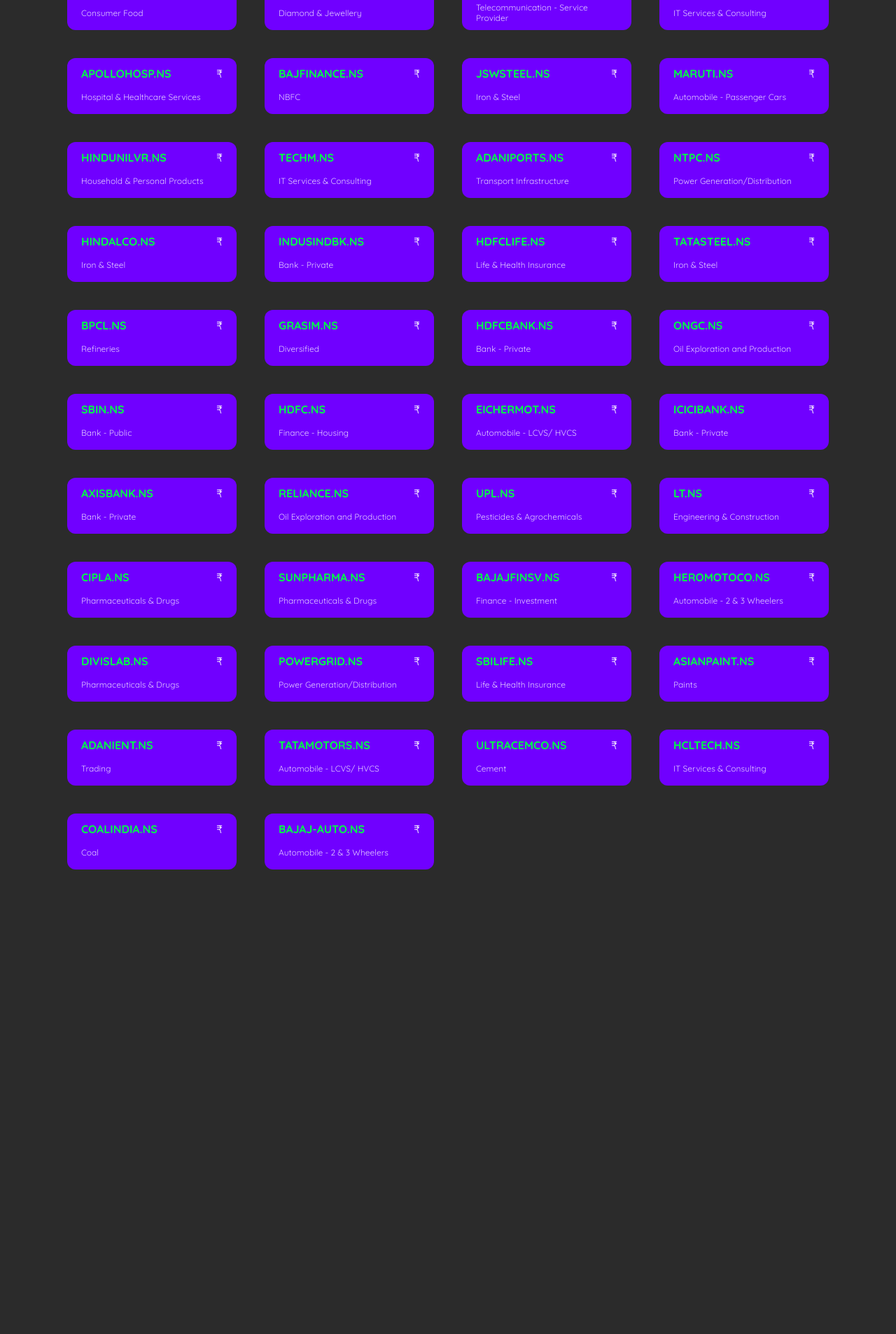
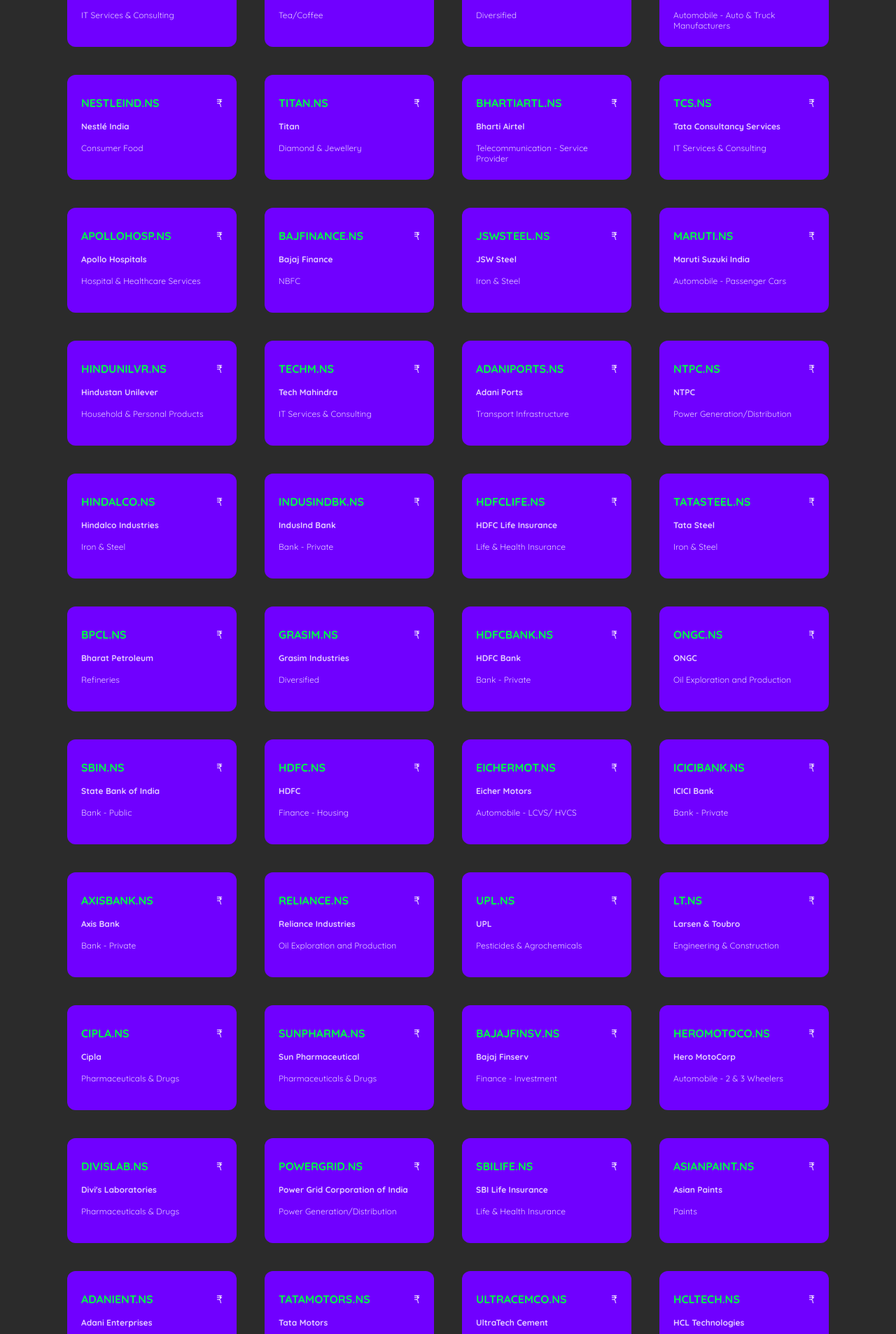
Before and after one commit to hackrx40/PS3-Z.T.I., a React (Create React App) app in the folder hackrx-frontend/: page /stocks in a window 1280 px wide. Shown: the part 413-2320 px from the top of the page at 70% size. Before the commit the page ends 1706 px from the top, so only its background shows below. Built offline with nearby package versions, Linux system fonts and the light colour scheme; no server answers.

Commit message:
Fix /stocks layout and change the dummy stock data

```diff
--- a/hackrx-frontend/src/Dummy/DummyStocks.jsx
+++ b/hackrx-frontend/src/Dummy/DummyStocks.jsx
@@ -24,301 +24,301 @@
     {
         "id": "s_0001",
         "symbol": "BRITANNIA.NS",
-        "category": "Consumer Food",
-        "description": "Britannia Industries Limited"
+        "name": "Britannia",
+        "category": "Consumer Food"
     },
     {
         "id": "s_0002",
         "symbol": "INFY.NS",
-        "category": "IT Services & Consulting",
-        "description": "Infosys Limited"
+        "name": "Infosys",
+        "category": "IT Services & Consulting"
     },
     {
         "id": "s_0003",
         "symbol": "KOTAKBANK.NS",
-        "category": "Bank - Private",
-        "description": "Kotak Mahindra Bank Limited"
+        "name": "Kotak Mahindra Bank",
+        "category": "Bank - Private"
     },
     {
         "id": "s_0004",
         "symbol": "DRREDDY.NS",
-        "category": "Pharmaceuticals & Drugs",
-        "description": "Dr. Reddy's Laboratories Limited"
+        "name": "Dr. Reddy's Laboratories",
+        "category": "Pharmaceuticals & Drugs"
     },
     {
         "id": "s_0005",
         "symbol": "WIPRO.NS",
-        "category": "IT Services & Consulting",
-        "description": "Wipro Limited"
+        "name": "Wipro",
+        "category": "IT Services & Consulting"
     },
     {
         "id": "s_0006",
         "symbol": "TATACONSUM.NS",
-        "category": "Tea/Coffee",
-        "description": "Tata Consumer Products Limited"
+        "name": "Tata Consumer Products",
+        "category": "Tea/Coffee"
     },
     {
         "id": "s_0007",
         "symbol": "ITC.NS",
-        "category": "Diversified",
-        "description": "ITC Limited"
+        "name": "ITC",
+        "category": "Diversified"
     },
     {
         "id": "s_0008",
         "symbol": "M&M.NS",
-        "category": "Automobile - Auto & Truck Manufacturers",
-        "description": "Mahindra & Mahindra Limited"
+        "name": "Mahindra & Mahindra",
+        "category": "Automobile - Auto & Truck Manufacturers"
     },
     {
         "id": "s_0009",
         "symbol": "NESTLEIND.NS",
-        "category": "Consumer Food",
-        "description": "Nestlé India Limited"
+        "name": "Nestlé India",
+        "category": "Consumer Food"
     },
     {
         "id": "s_0010",
         "symbol": "TITAN.NS",
-        "category": "Diamond & Jewellery",
-        "description": "Titan Company Limited"
+        "name": "Titan",
+        "category": "Diamond & Jewellery"
     },
     {
         "id": "s_0011",
         "symbol": "BHARTIARTL.NS",
-        "category": "Telecommunication - Service Provider",
-        "description": "Bharti Airtel Limited"
+        "name": "Bharti Airtel",
+        "category": "Telecommunication - Service Provider"
     },
     {
         "id": "s_0012",
         "symbol": "TCS.NS",
-        "category": "IT Services & Consulting",
-        "description": "Tata Consultancy Services Limited"
+        "name": "Tata Consultancy Services",
+        "category": "IT Services & Consulting"
     },
     {
         "id": "s_0013",
         "symbol": "APOLLOHOSP.NS",
-        "category": "Hospital & Healthcare Services",
-        "description": "Apollo Hospitals Enterprise Limited"
+        "name": "Apollo Hospitals",
+        "category": "Hospital & Healthcare Services"
     },
     {
         "id": "s_0014",
         "symbol": "BAJFINANCE.NS",
-        "category": "NBFC",
-        "description": "Bajaj Finance Limited"
+        "name": "Bajaj Finance",
+        "category": "NBFC"
     },
     {
         "id": "s_0015",
         "symbol": "JSWSTEEL.NS",
-        "category": "Iron & Steel",
-        "description": "JSW Steel Limited"
+        "name": "JSW Steel",
+        "category": "Iron & Steel"
     },
     {
         "id": "s_0016",
         "symbol": "MARUTI.NS",
-        "category": "Automobile - Passenger Cars",
-        "description": "Maruti Suzuki India Limited"
+        "name": "Maruti Suzuki India",
+        "category": "Automobile - Passenger Cars"
     },
     {
         "id": "s_0017",
         "symbol": "HINDUNILVR.NS",
-        "category": "Household & Personal Products",
-        "description": "Hindustan Unilever Limited"
+        "name": "Hindustan Unilever",
+        "category": "Household & Personal Products"
     },
     {
         "id": "s_0018",
         "symbol": "TECHM.NS",
-        "category": "IT Services & Consulting",
-        "description": "Tech Mahindra Limited"
+        "name": "Tech Mahindra",
+        "category": "IT Services & Consulting"
     },
     {
         "id": "s_0019",
         "symbol": "ADANIPORTS.NS",
-        "category": "Transport Infrastructure",
-        "description": "Adani Ports and Special Economic Zone Limited"
+        "name": "Adani Ports",
+        "category": "Transport Infrastructure"
     },
     {
         "id": "s_0020",
         "symbol": "NTPC.NS",
-        "category": "Power Generation/Distribution",
-        "description": "NTPC Limited"
+        "name": "NTPC",
+        "category": "Power Generation/Distribution"
     },
     {
         "id": "s_0021",
         "symbol": "HINDALCO.NS",
-        "category": "Iron & Steel",
-        "description": "Hindalco Industries Limited"
+        "name": "Hindalco Industries",
+        "category": "Iron & Steel"
     },
     {
         "id": "s_0022",
         "symbol": "INDUSINDBK.NS",
-        "category": "Bank - Private",
-        "description": "IndusInd Bank Limited"
+        "name": "IndusInd Bank",
+        "category": "Bank - Private"
     },
     {
         "id": "s_0023",
         "symbol": "HDFCLIFE.NS",
-        "category": "Life & Health Insurance",
-        "description": "HDFC Life Insurance Company Limited"
+        "name": "HDFC Life Insurance",
+        "category": "Life & Health Insurance"
     },
     {
         "id": "s_0024",
         "symbol": "TATASTEEL.NS",
-        "category": "Iron & Steel",
-        "description": "Tata Steel Limited"
+        "name": "Tata Steel",
+        "category": "Iron & Steel"
     },
     {
         "id": "s_0025",
         "symbol": "BPCL.NS",
-        "category": "Refineries",
-        "description": "Bharat Petroleum Corporation Limited"
+        "name": "Bharat Petroleum",
+        "category": "Refineries"
     },
     {
         "id": "s_0026",
         "symbol": "GRASIM.NS",
-        "category": "Diversified",
-        "description": "Grasim Industries Limited"
+        "name": "Grasim Industries",
+        "category": "Diversified"
     },
     {
         "id": "s_0027",
         "symbol": "HDFCBANK.NS",
-        "category": "Bank - Private",
-        "description": "Housing Development Finance Corporation Limited"
+        "name": "HDFC Bank",
+        "category": "Bank - Private"
     },
     {
         "id": "s_0028",
         "symbol": "ONGC.NS",
-        "category": "Oil Exploration and Production",
-        "description": "Oil and Natural Gas Corporation Limited"
+        "name": "ONGC",
+        "category": "Oil Exploration and Production"
     },
     {
         "id": "s_0029",
         "symbol": "SBIN.NS",
-        "category": "Bank - Public",
-        "description": "State Bank of India"
+        "name": "State Bank of India",
+        "category": "Bank - Public"
     },
     {
         "id": "s_0030",
         "symbol": "HDFC.NS",
-        "category": "Finance - Housing",
-        "description": "Housing Development Finance Corporation Limited"
+        "name": "HDFC",
+        "category": "Finance - Housing"
     },
     {
         "id": "s_0031",
         "symbol": "EICHERMOT.NS",
-        "category": "Automobile - LCVS/ HVCS",
-        "description": "Eicher Motors Limited"
+        "name": "Eicher Motors",
+        "category": "Automobile - LCVS/ HVCS"
     },
     {
         "id": "s_0032",
         "symbol": "ICICIBANK.NS",
-        "category": "Bank - Private",
-        "description": "ICICI Bank Limited"
+        "name": "ICICI Bank",
+        "category": "Bank - Private"
     },
     {
         "id": "s_0033",
         "symbol": "AXISBANK.NS",
-        "category": "Bank - Private",
-        "description": "Axis Bank Limited"
+        "name": "Axis Bank",
+        "category": "Bank - Private"
     },
     {
         "id": "s_0034",
         "symbol": "RELIANCE.NS",
-        "category": "Oil Exploration and Production",
-        "description": "Reliance Industries Limited"
+        "name": "Reliance Industries",
+        "category": "Oil Exploration and Production"
     },
     {
         "id": "s_0035",
         "symbol": "UPL.NS",
-        "category": "Pesticides & Agrochemicals",
-        "description": "UPL Limited"
+        "name": "UPL",
+        "category": "Pesticides & Agrochemicals"
     },
     {
         "id": "s_0036",
         "symbol": "LT.NS",
-        "category": "Engineering & Construction",
-        "description": "Larsen & Toubro Limited"
+        "name": "Larsen & Toubro",
+        "category": "Engineering & Construction"
     },
     {
         "id": "s_0037",
         "symbol": "CIPLA.NS",
-        "category": "Pharmaceuticals & Drugs",
-        "description": "Cipla Limited"
+        "name": "Cipla",
+        "category": "Pharmaceuticals & Drugs"
     },
     {
         "id": "s_0038",
         "symbol": "SUNPHARMA.NS",
-        "category": "Pharmaceuticals & Drugs",
-        "description": "Sun Pharmaceutical Industries Limited"
+        "name": "Sun Pharmaceutical",
+        "category": "Pharmaceuticals & Drugs"
     },
     {
         "id": "s_0039",
         "symbol": "BAJAJFINSV.NS",
-        "category": "Finance - Investment",
-        "description": "Bajaj Finserv Limited"
+        "name": "Bajaj Finserv",
+        "category": "Finance - Investment"
     },
     {
         "id": "s_0040",
         "symbol": "HEROMOTOCO.NS",
-        "category": "Automobile - 2 & 3 Wheelers",
-        "description": "Hero MotoCorp Limited"
+        "name": "Hero MotoCorp",
+        "category": "Automobile - 2 & 3 Wheelers"
     },
     {
         "id": "s_0041",
         "symbol": "DIVISLAB.NS",
-        "category": "Pharmaceuticals & Drugs",
-        "description": "Divi's Laboratories Limited"
+        "name": "Divi's Laboratories",
+        "category": "Pharmaceuticals & Drugs"
     },
     {
         "id": "s_0042",
         "symbol": "POWERGRID.NS",
-        "category": "Power Generation/Distribution",
-        "description": "Power Grid Corporation of India Limited"
+        "name": "Power Grid Corporation of India",
+        "category": "Power Generation/Distribution"
     },
     {
         "id": "s_0043",
         "symbol": "SBILIFE.NS",
-        "category": "Life & Health Insurance",
-        "description": "SBI Life Insurance Company Limited"
+        "name": "SBI Life Insurance",
+        "category": "Life & Health Insurance"
     },
     {
         "id": "s_0044",
         "symbol": "ASIANPAINT.NS",
-        "category": "Paints",
-        "description": "Asian Paints Limited"
+        "name": "Asian Paints",
+        "category": "Paints"
     },
     {
         "id": "s_0045",
         "symbol": "ADANIENT.NS",
-        "category": "Trading",
-        "description": "Adani Enterprises Limited"
+        "name": "Adani Enterprises",
+        "category": "Trading"
     },
     {
         "id": "s_0046",
         "symbol": "TATAMOTORS.NS",
-        "category": "Automobile - LCVS/ HVCS",
-        "description": "Tata Motors Limited"
+        "name": "Tata Motors",
+        "category": "Automobile - LCVS/ HVCS"
     },
     {
         "id": "s_0047",
         "symbol": "ULTRACEMCO.NS",
-        "category": "Cement",
-        "description": "UltraTech Cement Limited"
+        "name": "UltraTech Cement",
+        "category": "Cement"
     },
     {
         "id": "s_0048",
         "symbol": "HCLTECH.NS",
-        "category": "IT Services & Consulting",
-        "description": "HCL Technologies Limited"
+        "name": "HCL Technologies",
+        "category": "IT Services & Consulting"
     },
     {
         "id": "s_0049",
         "symbol": "COALINDIA.NS",
-        "category": "Coal",
-        "description": "Coal India Limited"
+        "name": "Coal India",
+        "category": "Coal"
     },
     {
         "id": "s_0050",
         "symbol": "BAJAJ-AUTO.NS",
-        "category": "Automobile - 2 & 3 Wheelers",
-        "description": "Bajaj Auto Limited"
+        "name": "Bajaj Auto",
+        "category": "Automobile - 2 & 3 Wheelers"
     }
 ]
--- a/hackrx-frontend/src/components/UIComponents/Stock/Stock.css
+++ b/hackrx-frontend/src/components/UIComponents/Stock/Stock.css
@@ -1,12 +1,12 @@
 .stock__container {
   display: flex;
-  justify-content: center;
+  justify-content: flex-start;
   align-items: center;
   flex-direction: column;
   background: #7000ff;
   border-radius: 0.75rem;
   width: min-content;
-  height: 80px;
+  height: 150px;
   padding: 20px;
   transition: 0.3s;
   -webkit-user-select: none; /* Safari */
@@ -28,7 +28,7 @@
   align-items: center;
 }
 
-.stock__name {
+.stock__symbol {
   color: #00ff47;
   font-family: Quicksand;
   font-size: 16px;
@@ -57,6 +57,7 @@
 
 .stock__row2 {
   display: flex;
+  flex-direction: column;
   width: 100%;
   color: rgba(255, 255, 255, 0.8);
   font-family: Quicksand;
@@ -65,3 +66,7 @@
   font-weight: 400;
   line-height: normal;
 }
+
+.stock__name {
+  font-weight: bold;
+}
--- a/hackrx-frontend/src/components/UIComponents/Stock/Stock.jsx
+++ b/hackrx-frontend/src/components/UIComponents/Stock/Stock.jsx
@@ -7,7 +7,7 @@
     const [stockPrice, setStockPrice] = useState('');
     const getStockPrice = () => {
         axios.post('/api/stock', {
-            stockSymbol: props.stockSymbol
+            symbol: props.symbol
         })
             .then(response => {
                 setStockPrice(response.data);
@@ -22,10 +22,11 @@
     return (
         <div className='stock__container'>
             <div className='stock__row1'>
-                <p className={`stock__name ${props.stockDown ? "red" : "green"}`}>{props.name}</p>
+                <p className={'stock__symbol'}>{props.symbol}</p>
                 <p className='stock__price'>₹{(stockPrice === null ? 'Nil' : stockPrice)}</p>
             </div>
             <div className='stock__row2'>
+                <p className='stock__name'>{props.name}</p>
                 <p className='stock__category'>{props.category}</p>
             </div>
         </div>
--- a/hackrx-frontend/src/pages/Stocks.jsx
+++ b/hackrx-frontend/src/pages/Stocks.jsx
@@ -8,9 +8,10 @@
         <div className='stocks__wrapper'>
             <div className='stocks__container'>
                 <p className='stocks__title'>All Stocks</p>
+                <button></button>
                 <div className='stocks__grid'>
                     {DUMMY_STOCKS.map((stock) => {
-                        return <Stock key={stock.id} stockSymbol={stock.symbol} name={stock.symbol} category={stock.category} />
+                        return <Stock key={stock.id} symbol={stock.symbol} name={stock.name} category={stock.category} />
                     })}
                 </div>
             </div>
```
Also changed, not shown: 1 other file (tests, documents, lock files or other folders).
